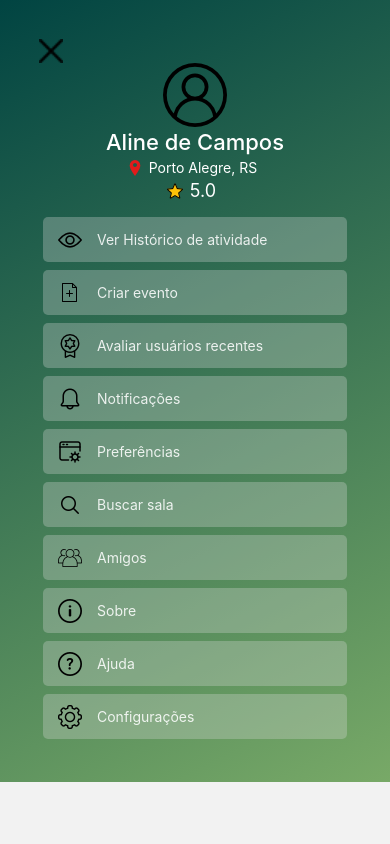
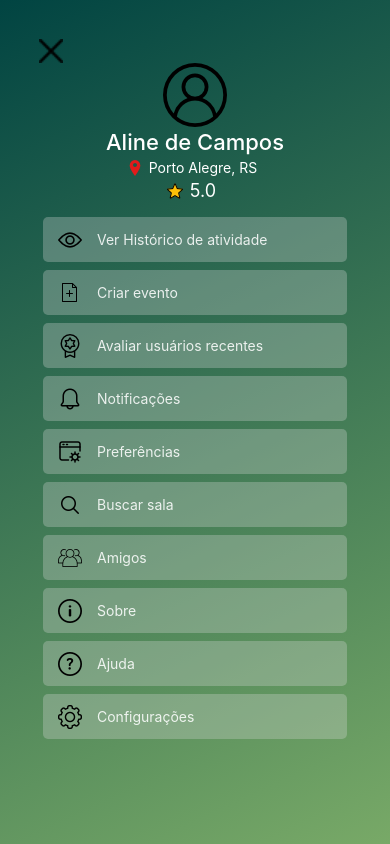
Before and after one commit to BrendoDouglas/hubbyProject, a React Native app: screen /UserProfile in a window 390 px wide. Built offline with nearby package versions, Linux system fonts and the light colour scheme.

Commit message:
pequenas modificações no layout

```diff
--- a/pages/mainMenu/index.js
+++ b/pages/mainMenu/index.js
@@ -1,7 +1,7 @@
 import { LinearGradient } from 'expo-linear-gradient';
 import React from 'react';
 import MapView from 'react-native-maps';
-import { StyleSheet, Text, View, Image, Pressable, FlatList } from 'react-native';
+import { StyleSheet, Text, View, Image, Pressable, FlatList, StatusBar } from 'react-native';
 
 import user64 from "../../assets/user64.png";
 import pointer16 from "../../assets/pointer16.png";
@@ -35,7 +35,7 @@ const DATA = [
     img: careca,
     nameEstablishment: 'Reunião dos carecas',
     distance: '???',
-    category: '??????????????????',
+    category: '?????????????????',
     events: '???'
   },
 ];
@@ -153,7 +153,8 @@ const styles = StyleSheet.create({
     flexDirection: 'column',
   },
   header: {
-    padding: '10%',
+    padding: '5%',
+    paddingTop: StatusBar.currentHeight,
     paddingBottom: 0,
     flexDirection: 'row',
     marginBottom: 10,
--- a/pages/userProfile/index.js
+++ b/pages/userProfile/index.js
@@ -22,12 +22,12 @@ import settings24 from "../../assets/settings24.png";
 export default function UserProfile({ navigation: { goBack, navigate } }) {
   return (
 
-    <ScrollView>
     <LinearGradient
       colors={['#014442', '#78A967']}
       start={{x: 0, y: 0}}
       end={{x:1, y:1}}
       style={{flex:1, padding:'10%'}}>
+      <ScrollView >
 
       <View style={{alignItems:'flex-start'}}>
         <Pressable onPress={() => goBack()}>
@@ -91,7 +91,7 @@ export default function UserProfile({ navigation: { goBack, navigate } }) {
         </Pressable>
       </View>
 
+      </ScrollView>
     </LinearGradient>
-    </ScrollView>
   );
 };
```
